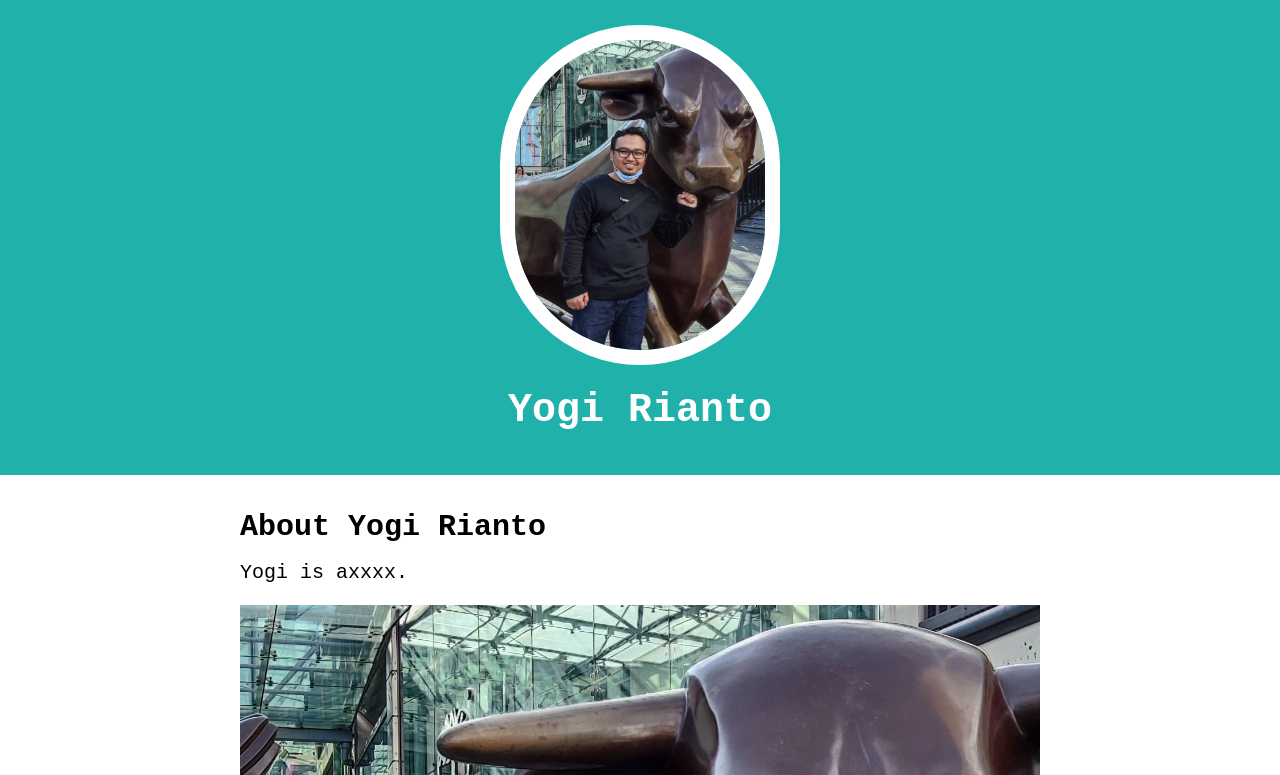
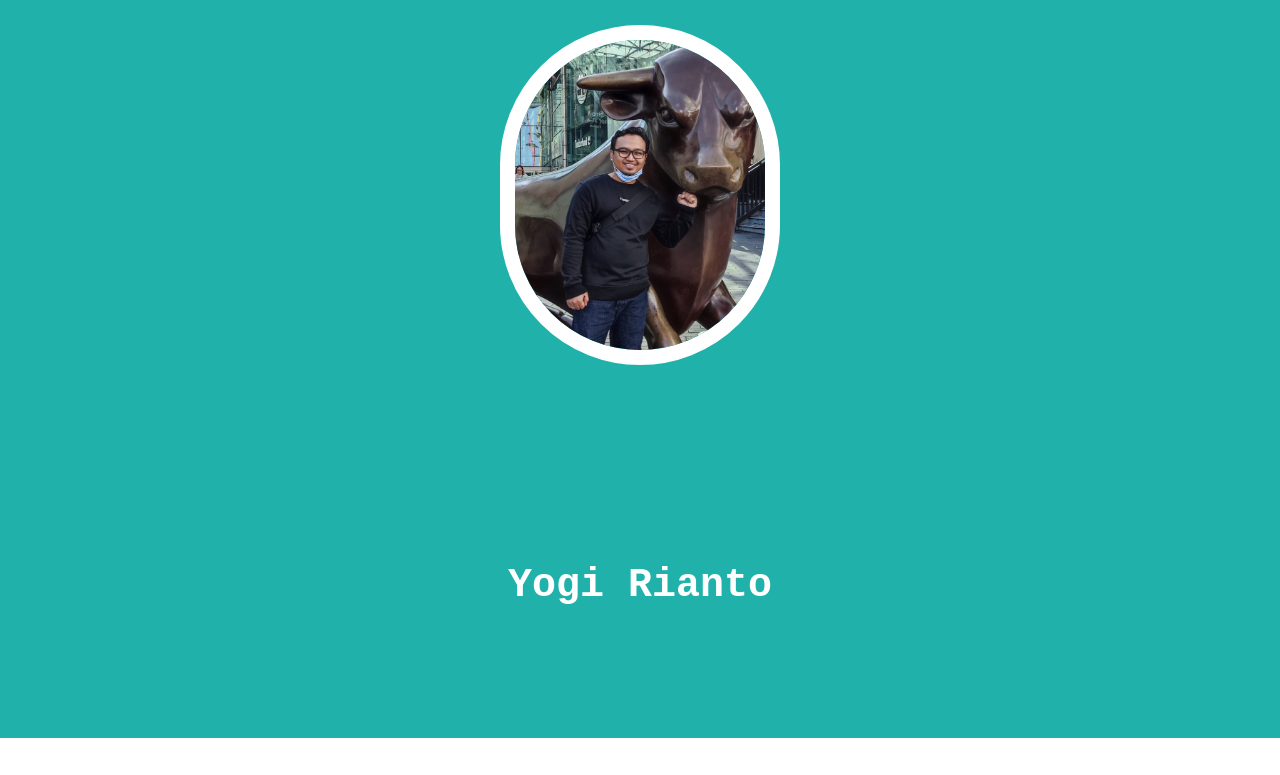
Before and after one commit to yogi1201/DDP_IMA_Yogi, a plain HTML site: page index.html in a window 1280 px wide. Shown: the top 775 px of the page. Drawn offline with Linux system fonts and the light colour scheme.

Commit message:
Update style.css

```diff
--- a/CSS/style.css
+++ b/CSS/style.css
@@ -2,7 +2,7 @@ body {
 	margin: 0;
 	font-family: monospace ;
 	font-size: 20px;
-	line-height: 25px;
+	line-height: 200px;
 }
 
 /*Header section*/
```
